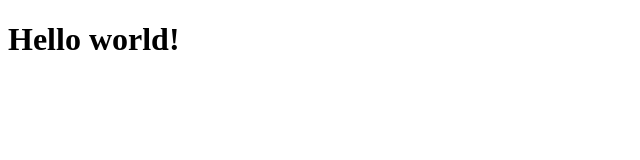
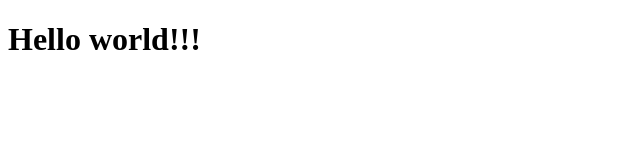
Before and after one commit to crypto-terminal/crypto-quicktake, a JavaScript app: page / in a window 1280 px wide. Shown: the top 160 px of the page, without its empty margins (0-640 px from the left). Built offline with nearby package versions, Linux system fonts and the light colour scheme.

Commit message:
setup chrome extension

```diff
--- a/src/App.js
+++ b/src/App.js
@@ -1,3 +1,3 @@
 export function App() {
-    return <h1>Hello world!</h1>;
-  }
+  return <h1>Hello world!!!</h1>;
+}
```
Also changed, not shown: package.json (+7 -3 lines), public/manifest.json (added), 2 other files (tests, documents, lock files or other folders).
